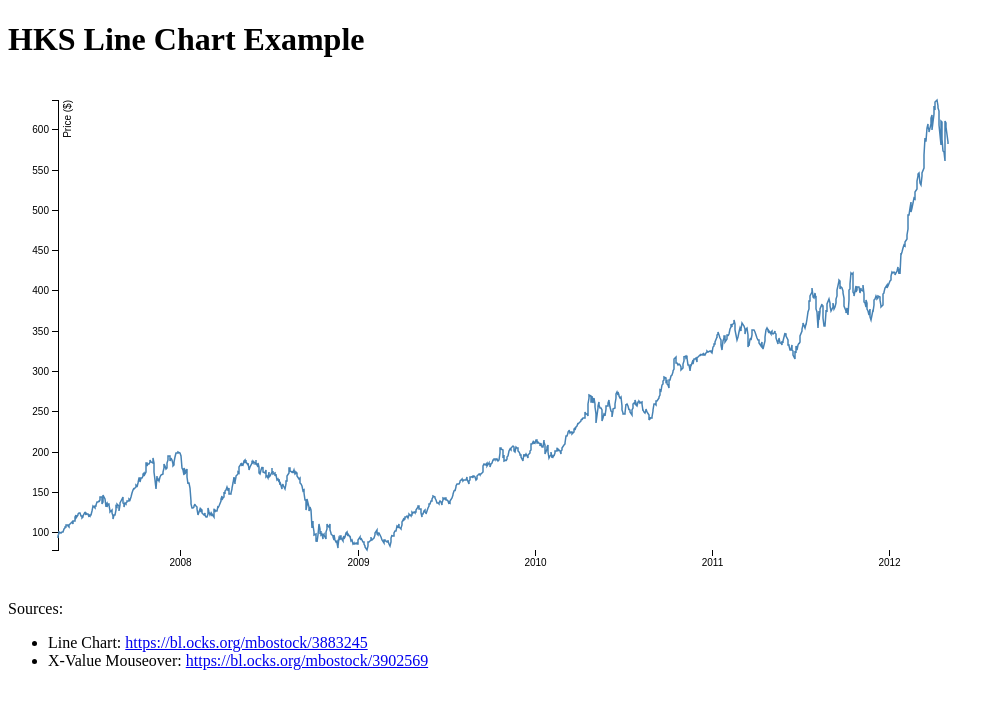
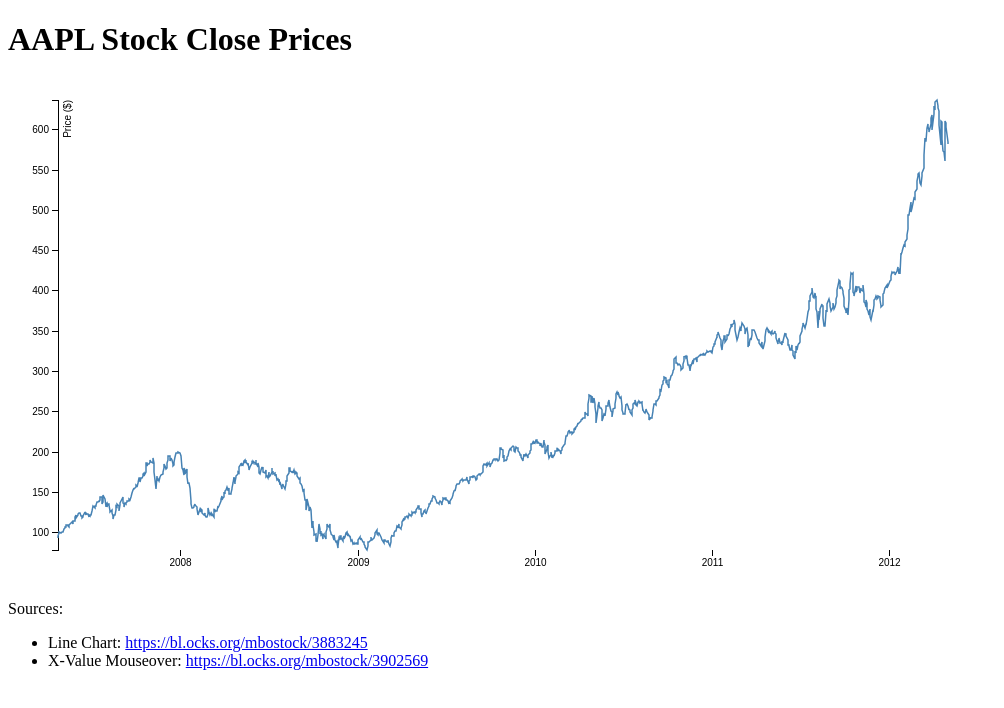
Before and after one commit to AlJohri/hks-line-chart-example, a plain HTML site: page index.html in a window 1280 px wide. Shown: the whole page, without its empty margins (0-1004 px from the left). Drawn offline with nearby package versions, Linux system fonts and the light colour scheme.

Commit message:
change header

```diff
--- a/index.html
+++ b/index.html
@@ -40,7 +40,7 @@
 </head>
 
 <body>
-  <h1>HKS Line Chart Example</h1>
+  <h1>AAPL Stock Close Prices</h1>
 
   <!-- https://en.wikipedia.org/wiki/Scalable_Vector_Graphics -->
   <svg id="chart" width="960" height="500"></svg>
```
